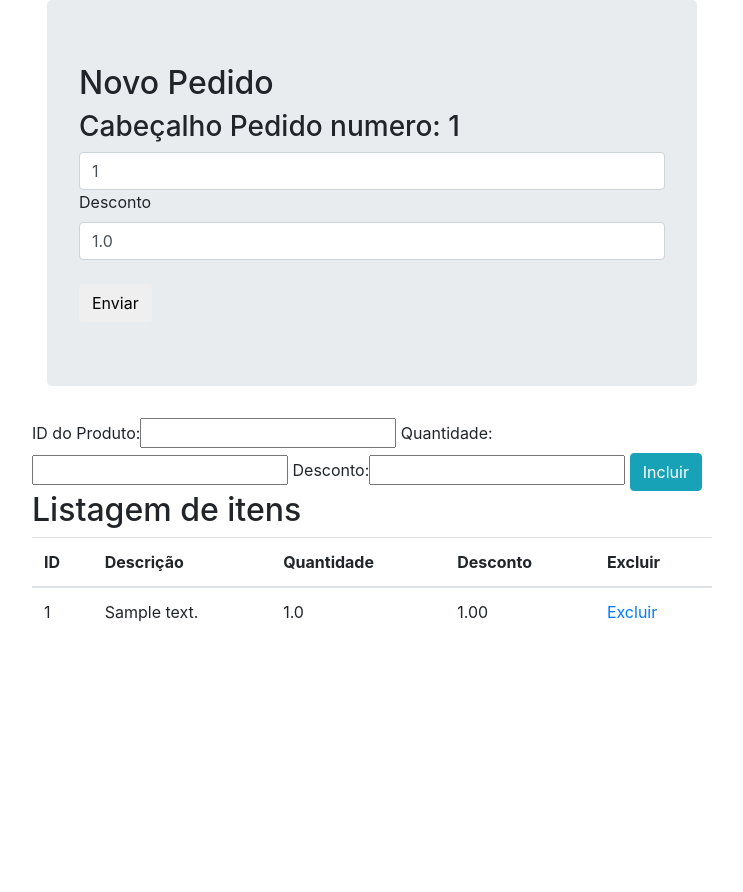
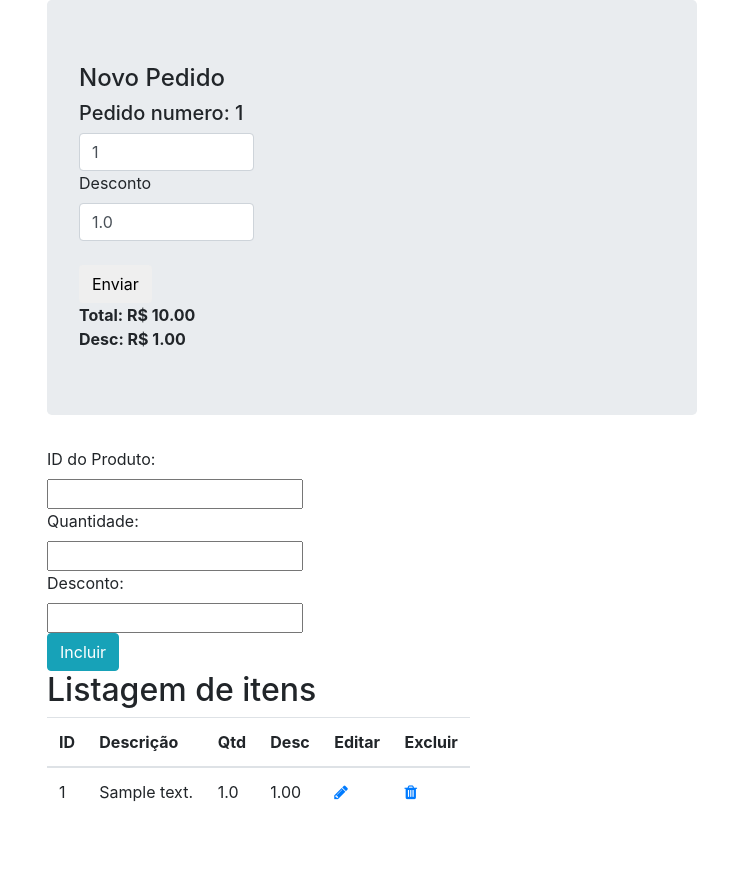
Before and after one commit to DbaElvis/gestao_clientes, a Django app: page /vendas/edit-pedido/1/ in a window 1280 px wide. Shown: the whole page, without its empty margins (268-1011 px from the left). Before the commit the page ends 622 px from the top, so only its background shows below. Run offline with Django 3.2, Linux system fonts and the light colour scheme; tables that the repository leaves empty hold one stand-in row (values such as "Sample post"); some libraries are stand-ins or nearby versions.

Commit message:
final da refatoração de vendas

```diff
--- a/gestao_clientes/settings.py
+++ b/gestao_clientes/settings.py
@@ -168,5 +168,7 @@ EMAIL_HOST = 'smtp.gmail.com'
 EMAIL_HOST_USER = 'ocrsha@gmail.com'
 EMAIL_HOST_PASSWORD = 'Eaa.2035'
 DEFAULT_FROM_EMAIL = EMAIL_HOST_USER
-EMAIL_PORT = 587
+# EMAIL_PORT = 587 # configuração correta trocada para testar no heroku
+EMAIL_SERVER = 'ocrsha@gmail.com'
+EMAIL_PORT = 25
 EMAIL_USE_TLS = True
--- a/requirements-dev.txt
+++ b/requirements-dev.txt
@@ -8,3 +8,4 @@ sqlparse==0.3.0
 static3==0.7.0
 django-bootstrap-form==3.4
 django-allauth==0.40.0
+django-bootstrap-0.2.4
--- a/templates/base.html
+++ b/templates/base.html
@@ -19,11 +19,9 @@
             {% block main %}
             {% endblock %}
         </div>
-
-        <div class="row">
             {% block extra %}
             {% endblock extra %}
-        </div>
+
     </div>
 
     {% block footer %}
--- a/vendas/forms.py
+++ b/vendas/forms.py
@@ -1,6 +1,13 @@
 from django import forms
+from .models import ItemPedido
 
 class ItemPedidoForm(forms.Form):
     produto_id = forms.CharField(label='ID do Produto', max_length=100)
     qtd = forms.IntegerField(label='Quantidade')
     desconto = forms.DecimalField(label='Desconto', max_digits=4, decimal_places=2)
+
+
+class ItemDoPedidoModelForm(forms.ModelForm):
+    class Meta:
+        model = ItemPedido
+        fields = ['qtd', 'desconto',]
--- a/vendas/models.py
+++ b/vendas/models.py
@@ -24,6 +24,9 @@ class Venda(models.Model):
 
         )
 
+    def get_raw_vendas(self):
+        return Venda.objects.raw('select * from vendas_venda where id = %s', ['7',])
+
     def calcular_total(self):
         tot = self.itempedido_set.all().aggregate(
             tot_ped=Sum((F('qtd') * F('produto__preco')) - F('desconto'), output_field=FloatField())
@@ -38,7 +41,6 @@ class Venda(models.Model):
     #         tot += produto.preco
     #     return (tot - self.desconto) - self.impostos
 
-
     def __str__(self):
         return self.numero
 
@@ -49,7 +51,7 @@ class ItemPedido(models.Model):
     desconto = models.DecimalField(max_digits=5, decimal_places=2, default=0)
 
     def __str__(self):
-        return '{}  - {}  -  {}'.format(self.venda.numero, self.qtd, self.produto.descricao)
+        return '{}  -  {}'.format(self.venda.numero, self.produto.descricao)
 
 
 @receiver(post_save, sender=ItemPedido)
--- a/vendas/templates/vendas/novo-pedido.html
+++ b/vendas/templates/vendas/novo-pedido.html
@@ -1,10 +1,13 @@
 {% extends 'base.html' %}
+{% load bootstrap %}
 
 {% block main %}
-<h2>Novo Pedido</h2>
+<div class="row">
+  <div class="col-4">
+  <h4>Novo Pedido</h4>
   <form method="POST" action="{% url 'vendas:novo_pedido' %}">
     {% csrf_token %}
-    <h3>Cabeçalho Pedido numero: {{ venda.numero }}</h3>
+    <h5>Pedido numero: {{ venda.numero }}</h5>
     <input type="text" name="numero" class="form-control" value="{{numero}}"
             placeholder="Numero" required=True>
 
@@ -14,27 +17,42 @@
 
     <input type="hidden" value="{{venda.id}}" name="venda_id">
     <br>
-    <button type="submit" class="btn btn-main">Enviar</button>
+    <button type="submit" class="btn btn-main">Enviar</button><br>
   </form>
+    <b>Total: R$ {{ venda.valor }}</b> <br>
+    <b>Desc: R$ {{ venda.desconto }}</b>
+  </div>
+</div>
 {% endblock main %}
 
 {% block extra %}
 
 {% if venda %}
+
+{% if mensagem %}
+  {{ mensagem }}
+{% endif %}
+<div class="row">
+  <div class="col-4">
   <form action="{% url 'vendas:novo_item_pedido' venda.id %}" method="POST">
     {% csrf_token %}
-    {{ form_item }}
+    {{ form_item|bootstrap }}
   <button class="btn btn-info">Incluir</button>
 </form>
+</div>
+</div>
 
+<div class="row">
+  <div class="col-8">
   <h2>Listagem de itens</h2>
   <table class="table">
     <thead>
       <tr>
         <th scope="col">ID</th>
         <th scope="col">Descrição</th>
-        <th scope="col">Quantidade</th>
-        <th scope="col">Desconto</th>
+        <th scope="col">Qtd</th>
+        <th scope="col">Desc</th>
+        <th scope="col">Editar</th>
         <th scope="col">Excluir</th>
       </tr>
     </thead>
@@ -46,11 +64,16 @@
           <td>{{ item.qtd }}</td>
           <td>{{ item.desconto }}</td>
           <td scope="col">
-            <a href="{% url 'vendas:delete_item_pedido' item.id %}">Excluir</a>
+            <a href="{% url 'vendas:edit_item_pedido' item.id %}"><i class="fa fa-pencil"></i></a>
+          </td>
+          <td scope="col">
+            <a href="{% url 'vendas:delete_item_pedido' item.id %}"><i class="fa fa-trash"></i></a>
           </td>
         </tr>
       {% endfor %}
     </tbody>
   </table>
+  </div>
+    </div>
   {% endif %}
 {% endblock extra %}
--- a/vendas/urls.py
+++ b/vendas/urls.py
@@ -1,5 +1,7 @@
 from django.urls import path
-from .views import dash, novo_pedido, novoItemPedido, delete_ItemPedido, listavendas, edit_Pedido, delete_Pedido
+from .views import (
+             dash, novo_pedido, novoItemPedido, delete_ItemPedido,
+             listavendas, edit_Pedido, delete_Pedido, edit_ItemPedido )
 
 app_name = "vendas"
 urlpatterns = [
@@ -8,6 +10,7 @@ urlpatterns = [
     path('novo-item-pedido/<int:venda>/', novoItemPedido, name="novo_item_pedido"),
     path('edit-pedido/<int:venda>/', edit_Pedido, name="edit_pedido"),
     path('delete-item-pedido/<int:item>/', delete_ItemPedido, name="delete_item_pedido"),
+    path('edit-item-pedido/<int:item>/', edit_ItemPedido, name="edit_item_pedido"),
     path('delete-pedido/<int:venda>/', delete_Pedido, name="delete_pedido"),
     path('dashboard/', dash, name="dash"),
 ]
--- a/vendas/views.py
+++ b/vendas/views.py
@@ -3,7 +3,7 @@ from django.shortcuts import render, redirect
 from django.views import View
 from .models import Venda
 from .models import ItemPedido
-from .forms import ItemPedidoForm
+from .forms import ItemPedidoForm, ItemDoPedidoModelForm
 from django.utils.formats import sanitize_separators
 
 class DashboardView(View):
@@ -58,11 +58,17 @@ class NovoItemPedido(View):
 
     def post(self, request, venda):
         data = {}
-        item = ItemPedido.objects.create(
-            produto_id=request.POST['produto_id'],
-            qtd=request.POST['qtd'],
-            desconto=request.POST['desconto'], venda_id=venda
-        )
+        item = ItemPedido.objects.filter(produto_id=request.POST['produto_id'], venda_id=venda)
+        if item:
+            data['mensagem'] = 'Item já incluido na lista de venda'
+            item = item[0]
+        else:
+            item = ItemPedido.objects.create(
+                produto_id=request.POST['produto_id'],
+                qtd=request.POST['qtd'],
+                desconto=request.POST['desconto'], venda_id=venda
+            )
+
         data['item'] = item
         data['form_item'] = ItemPedidoForm()
         data['numero'] = item.venda.numero
@@ -116,6 +122,23 @@ class DeleteItemPedido(View):
         return redirect('vendas:edit_pedido', venda=venda_id)
 
 
+class EditItemPedido(View):
+    def get(self, request, item):
+        item_pedido = ItemPedido.objects.get(id=item)
+        form = ItemDoPedidoModelForm(instance=item_pedido)
+        return render(
+            request, 'vendas/edit-itempedido.html', {'item_pedido': item_pedido, 'form': form })
+
+    def post(self, request, item):
+        item_pedido = ItemPedido.objects.get(id=item)
+        item_pedido.qtd = request.POST['qtd']
+        item_pedido.desconto = request.POST['desconto']
+
+        item_pedido.save()
+        venda_id = item_pedido.venda.id
+        return redirect('vendas:edit_pedido', venda=venda_id)
+
+
 dash = DashboardView.as_view()
 novo_pedido = NovoPedido.as_view()
 novoItemPedido = NovoItemPedido.as_view()
@@ -123,6 +146,7 @@ listavendas = ListaVendas.as_view()
 edit_Pedido = EditPedido.as_view()
 delete_Pedido = DeletePedido.as_view()
 delete_ItemPedido = DeleteItemPedido.as_view()
+edit_ItemPedido = EditItemPedido.as_view()
 
 
 
```
Also changed, not shown: vendas/templates/vendas/edit-itempedido.html (added, +10 -0 lines).
